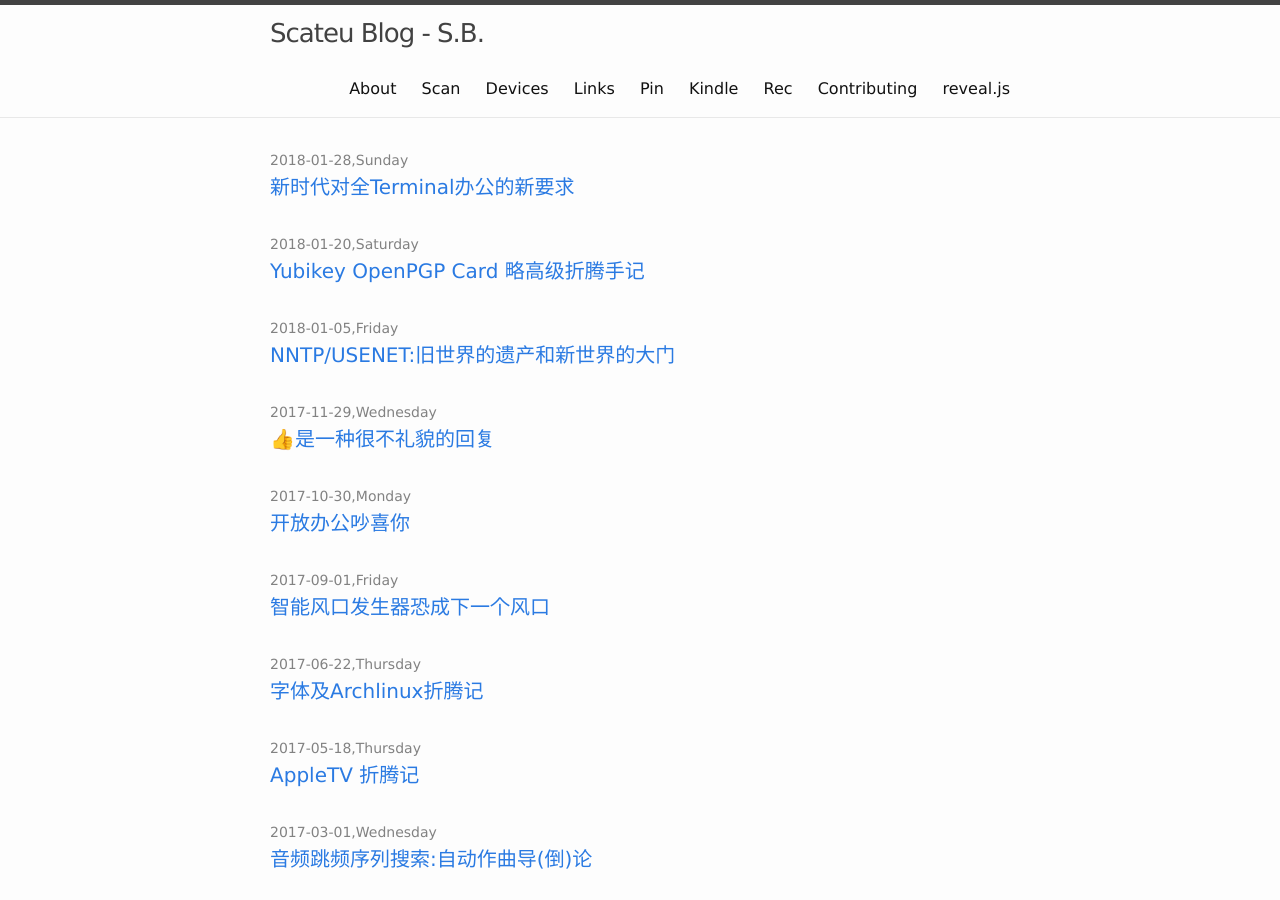
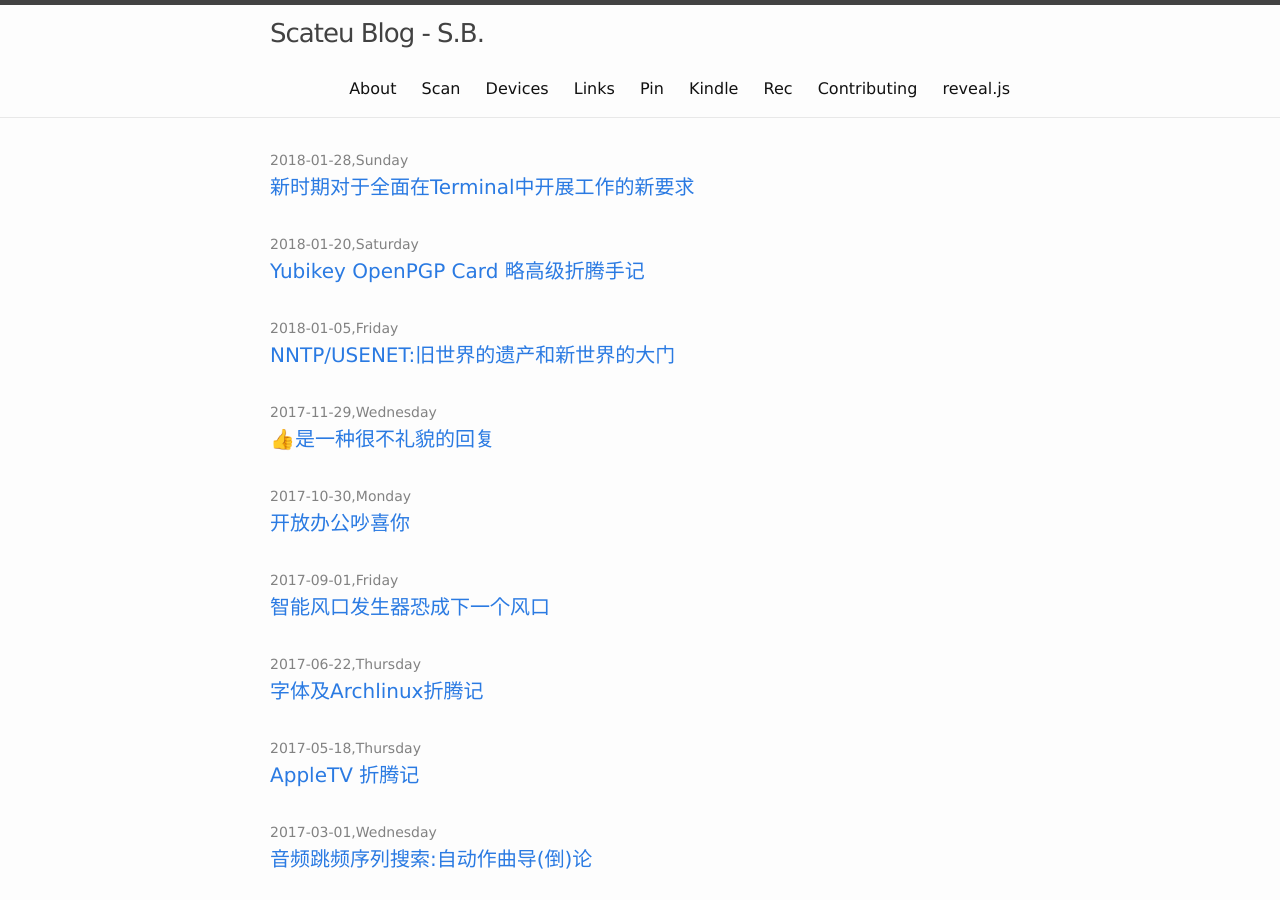
Before and after one commit to scateu/scateu.github.io, a Jekyll site: the page built from index.html, in a window 1280 px wide and 900 px high. Built offline with Jekyll 4.4.1, drawn with Linux system fonts in a browser that asks for light colours; some of the changed lines change nothing that is shown.

Commit message:
terminal

```diff
--- a/_posts/2018-01-28-terminal-in-new-times.md
+++ b/_posts/2018-01-28-terminal-in-new-times.md
@@ -1,5 +1,5 @@
 ---
-title: "新时代对全Terminal办公的新要求"
+title: "新时期对于全面在Terminal中开展工作的新要求"
 date: 2018-01-28
 layout: post
 ---
@@ -17,10 +17,7 @@
 
 我认为现在的状况是:
 
-> CPU gives, FLAG takes away.
-> CPU gives, BAT takes away.
-> GPU gives, WangZheRongYao takes away.
-> GPU gives, bitcoin takes away.
+> CPU/GPU/SSD/LTE/WiFi gives, FLAG/BAT/王者荣耀/Bitcoin takes away.
 
 在互联网时代，人的记忆只有8秒，比金鱼还少1秒。
 
```
